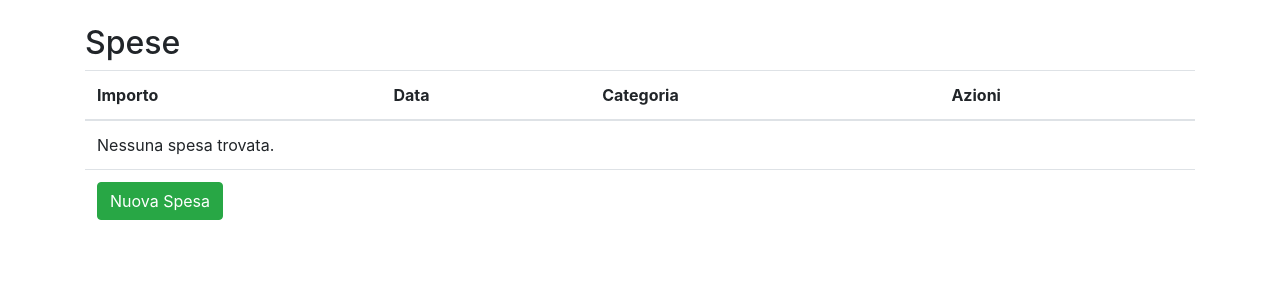
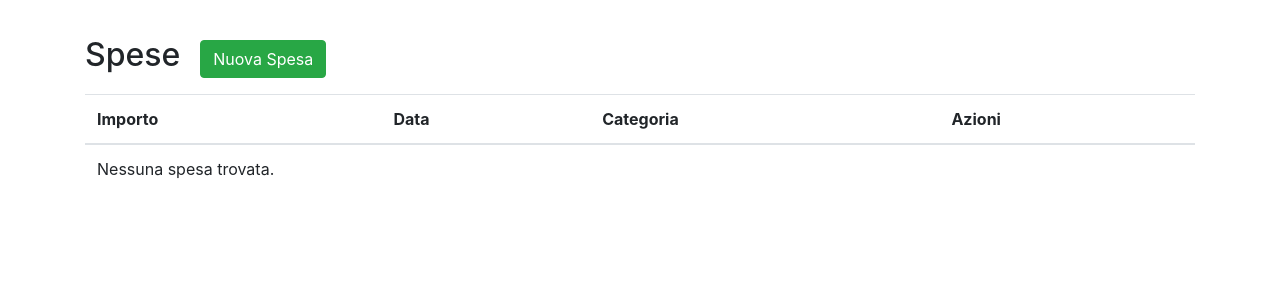
Before and after one commit to alessiomenichinelli/PFM, a Django app: template PFM/expenses/templates/expenses_list.html in a window 1280 px wide. Shown: the part 56-356 px from the top of the page. Run offline with Django 3.2, Linux system fonts and the light colour scheme; the template is opened without the code that fills it, so the values that code supplies are empty; some libraries are stand-ins or nearby versions.

Commit message:
Bottone nuova spesa spostato

```diff
--- a/PFM/expenses/templates/expenses_list.html
+++ b/PFM/expenses/templates/expenses_list.html
@@ -2,7 +2,7 @@
 
 {% block content %}
 {% csrf_token %}
-  <h2>Spese</h2>
+  <div style="height: 70px;display: flex;align-items: center;"><h2>Spese</h2><a href="{% url 'expense_new' %}" class="btn btn-success" style="margin-left:20px;">Nuova Spesa</a></div>
   <table class="table">
     <thead>
       <tr>
@@ -29,9 +29,6 @@
           <td colspan="4">Nessuna spesa trovata.</td>
         </tr>
       {% endfor %}
-      <tr>
-        <td colspan="4"><a href="{% url 'expense_new' %}" class="btn btn-success">Nuova Spesa</a></td>
-      </tr>
     </tbody>
   </table>
 
```
